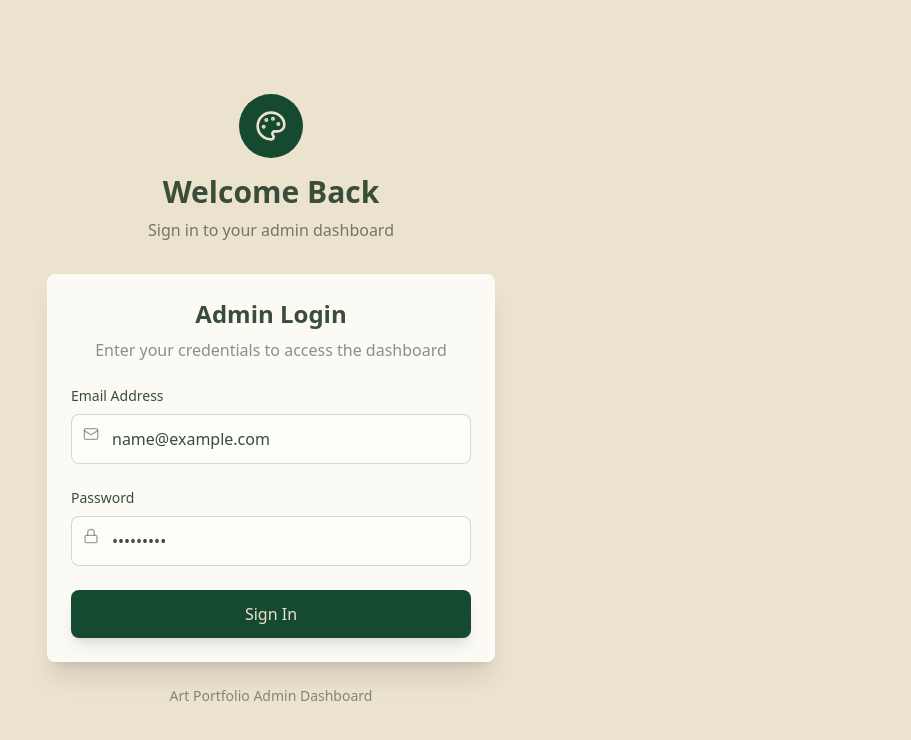
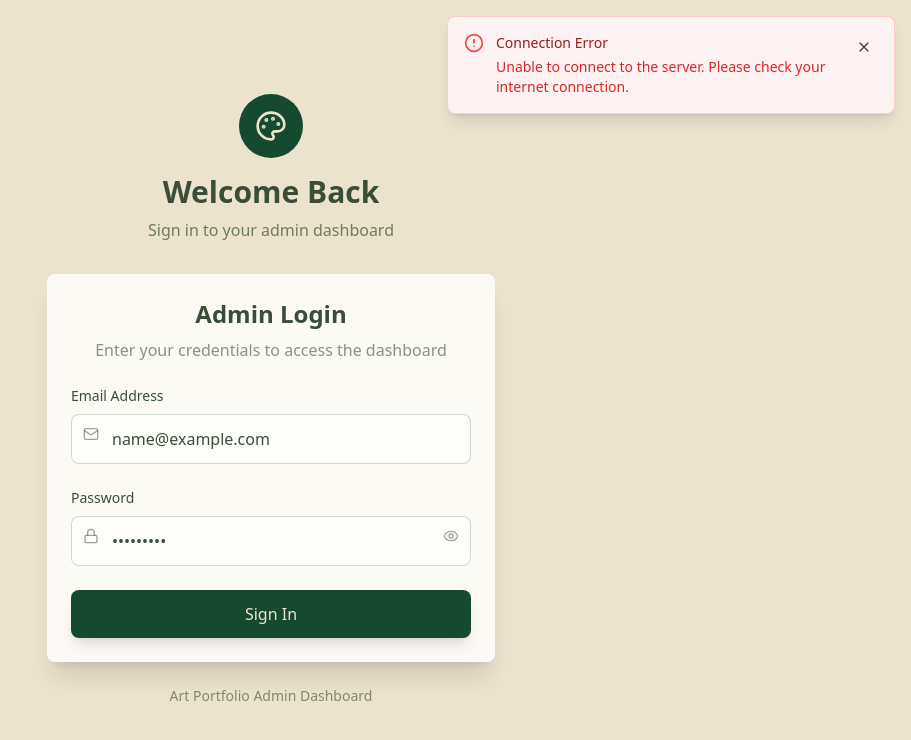
Before and after one commit to Preetirajdhami/artPortfolio, a Next.js app in the folder frontend/: page /admin/login in a window 1280 px wide. Both pictures are taken after typing "name@example.com", "Sample123" into the empty fields and a click on the button "Sign In". Shown: the top 740 px of the page, without its empty margins (369-1280 px from the left). Built offline with nearby package versions, Linux system fonts and the light colour scheme; no server answers.

Commit message:
alert box added on login

```diff
--- a/frontend/src/app/admin/login/page.tsx
+++ b/frontend/src/app/admin/login/page.tsx
@@ -1,20 +1,41 @@
 "use client"
-
 import type React from "react"
 import { useState } from "react"
 import axios from "axios"
 import { useRouter } from "next/navigation"
-import { Palette, Loader2, Mail, Lock } from "lucide-react"
+import { Palette, Loader2, Mail, Lock, Eye, EyeOff, AlertCircle, CheckCircle, X } from "lucide-react"
+
+interface Alert {
+  id: string
+  type: "error" | "success" | "warning"
+  title: string
+  message: string
+}
 
 const AdminLogin = () => {
   const router = useRouter()
-
   const [formData, setFormData] = useState({
     email: "",
     password: "",
   })
+  const [loading, setLoading] = useState(false)
+  const [showPassword, setShowPassword] = useState(false)
+  const [alerts, setAlerts] = useState<Alert[]>([])
 
-  const [loading, setLoading] = useState(false)
+  const showAlert = (type: Alert["type"], title: string, message: string) => {
+    const id = Date.now().toString()
+    const newAlert: Alert = { id, type, title, message }
+    setAlerts((prev) => [...prev, newAlert])
+
+    // Auto remove after 5 seconds
+    setTimeout(() => {
+      removeAlert(id)
+    }, 5000)
+  }
+
+  const removeAlert = (id: string) => {
+    setAlerts((prev) => prev.filter((alert) => alert.id !== id))
+  }
 
   const handleChange = (e: React.ChangeEvent<HTMLInputElement>) => {
     const { name, value } = e.target
@@ -24,24 +45,160 @@ const AdminLogin = () => {
     }))
   }
 
+  const togglePasswordVisibility = () => {
+    setShowPassword((prev) => !prev)
+  }
+
+  const getErrorMessage = (error: any) => {
+    if (error.response) {
+      // Server responded with error status
+      const status = error.response.status
+      const message = error.response.data?.message || error.response.data?.error
+
+      switch (status) {
+        case 401:
+          return {
+            title: "Invalid Credentials",
+            message: "The email or password you entered is incorrect. Please try again.",
+          }
+        case 403:
+          return {
+            title: "Access Denied",
+            message: "You don't have permission to access the admin dashboard.",
+          }
+        case 404:
+          return {
+            title: "Service Not Found",
+            message: "The login service is currently unavailable. Please try again later.",
+          }
+        case 429:
+          return {
+            title: "Too Many Attempts",
+            message: "Too many login attempts. Please wait a few minutes before trying again.",
+          }
+        case 500:
+          return {
+            title: "Server Error",
+            message: "Internal server error. Please try again later.",
+          }
+        default:
+          return {
+            title: "Login Failed",
+            message: message || "An unexpected error occurred. Please try again.",
+          }
+      }
+    } else if (error.request) {
+      // Network error
+      return {
+        title: "Connection Error",
+        message: "Unable to connect to the server. Please check your internet connection.",
+      }
+    } else {
+      // Other error
+      return {
+        title: "Login Failed",
+        message: "An unexpected error occurred. Please try again.",
+      }
+    }
+  }
+
   const handleSubmit = async (e: React.FormEvent) => {
     e.preventDefault()
     setLoading(true)
+
     try {
-      const res = await axios.post("https://artportfolio-backend.onrender.com/api/admin/login", formData)
+      const res = await axios.post("https://artportfolio-backend.onrender.com/api/admin/login", formData, {
+        timeout: 10000, // 10 second timeout
+      })
 
       localStorage.setItem("adminToken", res.data.token)
-      router.push("/admin/dashboard")
-    } catch (error) {
+      showAlert("success", "Login Successful", "Welcome back! Redirecting to dashboard...")
+
+      // Delay redirect to show success message
+      setTimeout(() => {
+        router.push("/admin/dashboard")
+      }, 1500)
+    } catch (error: any) {
       console.error("Login failed:", error)
-      alert("Invalid credentials")
+      const { title, message } = getErrorMessage(error)
+      showAlert("error", title, message)
     } finally {
       setLoading(false)
     }
   }
 
+  const AlertComponent = ({ alert }: { alert: Alert }) => {
+    const getAlertStyles = () => {
+      switch (alert.type) {
+        case "error":
+          return {
+            bg: "bg-red-50 border-red-200",
+            icon: <AlertCircle className="h-5 w-5 text-red-500" />,
+            title: "text-red-800",
+            message: "text-red-600",
+          }
+        case "success":
+          return {
+            bg: "bg-green-50 border-green-200",
+            icon: <CheckCircle className="h-5 w-5 text-green-500" />,
+            title: "text-green-800",
+            message: "text-green-600",
+          }
+        case "warning":
+          return {
+            bg: "bg-yellow-50 border-yellow-200",
+            icon: <AlertCircle className="h-5 w-5 text-yellow-500" />,
+            title: "text-yellow-800",
+            message: "text-yellow-600",
+          }
+        default:
+          return {
+            bg: "bg-gray-50 border-gray-200",
+            icon: <AlertCircle className="h-5 w-5 text-gray-500" />,
+            title: "text-gray-800",
+            message: "text-gray-600",
+          }
+      }
+    }
+
+    const styles = getAlertStyles()
+
+    return (
+      <div className={`${styles.bg} border rounded-lg p-4 shadow-lg animate-in slide-in-from-top-2 duration-300`}>
+        <div className="flex items-start">
+          <div className="flex-shrink-0">{styles.icon}</div>
+          <div className="ml-3 flex-1">
+            <h3 className={`text-sm font-medium ${styles.title}`}>{alert.title}</h3>
+            <p className={`mt-1 text-sm ${styles.message}`}>{alert.message}</p>
+          </div>
+          <div className="ml-4 flex-shrink-0">
+            <button
+              onClick={() => removeAlert(alert.id)}
+              className={`inline-flex rounded-md p-1.5 hover:bg-black/5 focus:outline-none focus:ring-2 focus:ring-offset-2 transition-colors ${
+                alert.type === "error"
+                  ? "focus:ring-red-500"
+                  : alert.type === "success"
+                    ? "focus:ring-green-500"
+                    : "focus:ring-yellow-500"
+              }`}
+            >
+              <X className="h-4 w-4" />
+            </button>
+          </div>
+        </div>
+      </div>
+    )
+  }
+
   return (
     <div className="min-h-screen bg-[#ECE3CE] flex items-center justify-center p-4">
+      {/* Alert Container */}
+      <div className="fixed top-4 right-4 z-50 space-y-2 max-w-md w-full">
+        {alerts.map((alert) => (
+          <AlertComponent key={alert.id} alert={alert} />
+        ))}
+      </div>
+
       <div className="w-full max-w-md">
         {/* Header */}
         <div className="text-center mb-8">
@@ -87,14 +244,22 @@ const AdminLogin = () => {
                 <Lock className="absolute left-3 top-3 h-4 w-4 text-[#3A4D39]/50" />
                 <input
                   id="password"
-                  type="password"
+                  type={showPassword ? "text" : "password"}
                   name="password"
                   placeholder="Enter your password"
                   value={formData.password}
                   onChange={handleChange}
                   required
-                  className="w-full pl-10 pr-4 py-3 border border-[#154930]/20 rounded-lg focus:outline-none focus:ring-2 focus:ring-[#154930] focus:border-[#154930] bg-white/50 text-[#3A4D39] placeholder-[#3A4D39]/50"
+                  className="w-full pl-10 pr-10 py-3 border border-[#154930]/20 rounded-lg focus:outline-none focus:ring-2 focus:ring-[#154930] focus:border-[#154930] bg-white/50 text-[#3A4D39] placeholder-[#3A4D39]/50"
                 />
+                <button
+                  type="button"
+                  onClick={togglePasswordVisibility}
+                  className="absolute right-3 top-3 h-4 w-4 text-[#3A4D39]/50 hover:text-[#3A4D39] focus:outline-none"
+                  aria-label={showPassword ? "Hide password" : "Show password"}
+                >
+                  {showPassword ? <EyeOff className="h-4 w-4" /> : <Eye className="h-4 w-4" />}
+                </button>
               </div>
             </div>
 
```
Also changed, not shown: frontend/src/app/admin/dashboard/page.tsx (+60 -44 lines).
